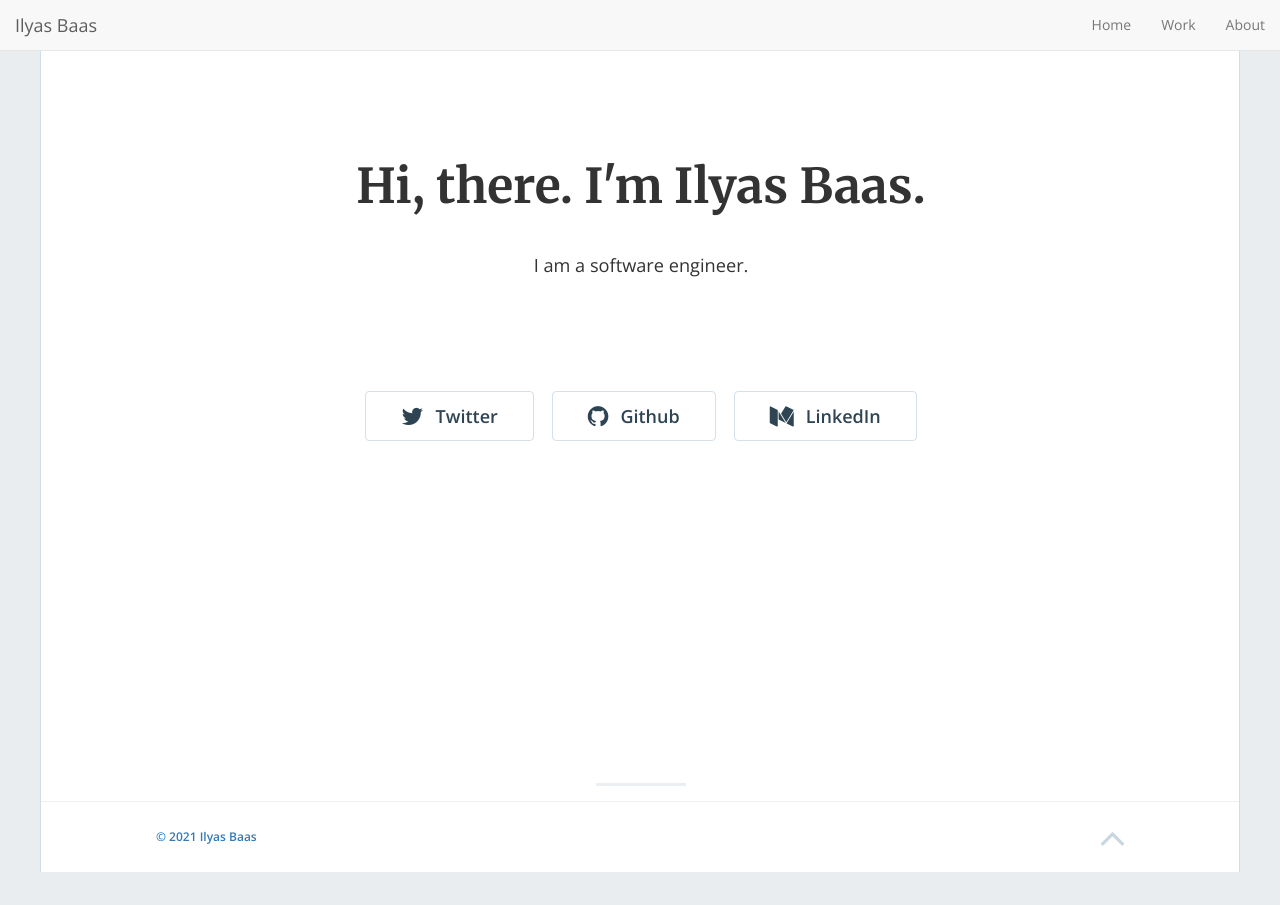
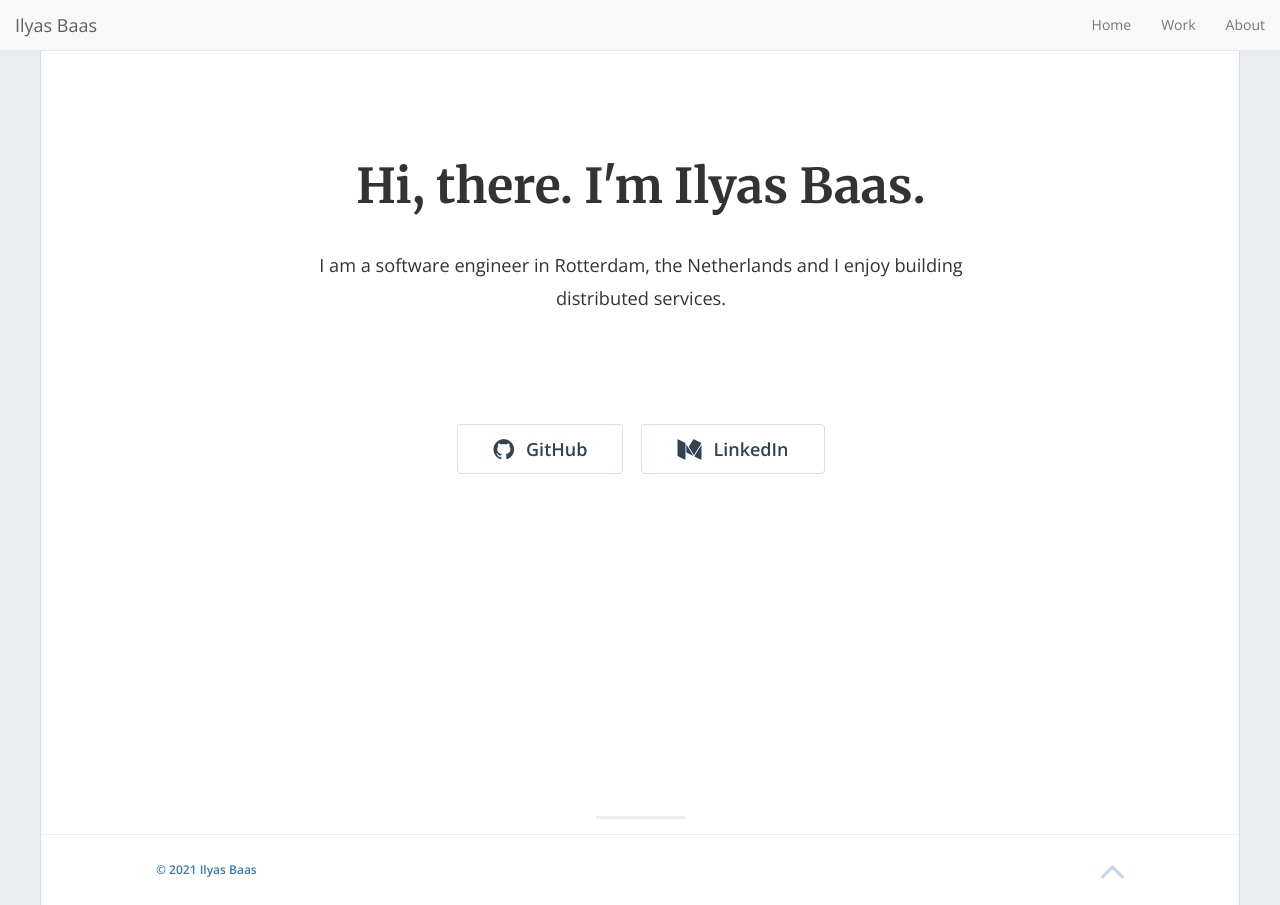
Before and after one commit to sinoz/portfolio, a Jekyll site: the page built from index.html, in a window 1280 px wide. Built offline with Jekyll 4.4.1, drawn with Linux system fonts in a browser that asks for light colours; nearby versions of some CDN libraries; the list of posts is cut into pages by our own code.

Commit message:
Delete twitter, rename fields

```diff
--- a/_config.yml
+++ b/_config.yml
@@ -1,38 +1,16 @@
-# Welcome to Jekyll!
-#
-# This config file is meant for settings that affect your whole blog, values
-# which you are expected to set up once and rarely edit after that. If you find
-# yourself editing this file very often, consider using Jekyll's data files
-# feature for the data you need to update frequently.
-#
-# For technical reasons, this file is *NOT* reloaded automatically when you use
-# 'bundle exec jekyll serve'. If you change this file, please restart the server process.
-
-# Site settings
-# These are used to personalize your new site. If you look in the HTML files,
-# you will see them accessed via {{ site.title }}, {{ site.email }}, and so on.
-# You can create any custom variable you would like, and they will be accessible
-# in the templates via {{ site.myvariable }}.
 title: "Hi, there. I'm Ilyas Baas."
+subtitle: "I am a software engineer in Rotterdam, the Netherlands and I enjoy building distributed services."
 email: 'ilyas.alfan.b@gmail.com'
-description: "I am a software engineer."
 baseurl: ""
 url: "https://ilyasbaas.com"
-twitter_username: 'jamigibbs'
-github_username: 'sinoz'
+github_url: 'https://github.com/sinoz'
 linkedin_url: 'https://www.linkedin.com/in/sinoz/'
 
-# Build settings
 markdown: kramdown
-# theme: phantom # Uncomment once published to RubyGems
 plugins:
   - jekyll-paginate-v2
 
-############################################################
-# Site configuration for the Jekyll 3 Pagination Gem
-# The values here represent the defaults if nothing is set
 pagination:
-
   # Site-wide kill switch, disabled here it doesn't run at all
   enabled: true
 
--- a/_includes/home-hero.html
+++ b/_includes/home-hero.html
@@ -12,26 +12,18 @@
           <h1 class="text-center">{{site.title}}</h1>
           {% endif %}
 
-          {% if site.description != '' or site.enable_contact == true %}
+          {% if site.subtitle != '' %}
           <p class="text-center">
-            {% if site.description != '' %}
-            {{site.description}}
-            {% endif %}
-
-            {% if site.enable_contact == true %}
-            {% include contact.html %}
-            {% include contact-modal.html %}
+            {% if site.subtitle != '' %}
+            {{site.subtitle}}
             {% endif %}
           </p>
           {% endif %}
 
           <div class="hero-buttons">
 
-            {% if site.twitter_username != '' %}
-              <a href="https://twitter.com/{{ site.twitter_username }}"><button class="btn btn-default btn-lg"><i class="fa fa-twitter fa-lg"></i>Twitter</button></a>
-            {% endif %}
-            {% if site.github_username != '' %}
-              <a href="https://github.com/{{ site.github_username }}"><button class="btn btn-default btn-lg"><i class="fa fa-github fa-lg"></i>Github</button></a>
+            {% if site.github_url != '' %}
+              <a href="{{ site.github_url }}"><button class="btn btn-default btn-lg"><i class="fa fa-github fa-lg"></i>GitHub</button></a>
             {% endif %}
             {% if site.linkedin_url != '' %}
               <a href="{{ site.linkedin_url }}"><button class="btn btn-default btn-lg"><i class="fa fa-medium fa-lg"></i>LinkedIn</button></a>
```
